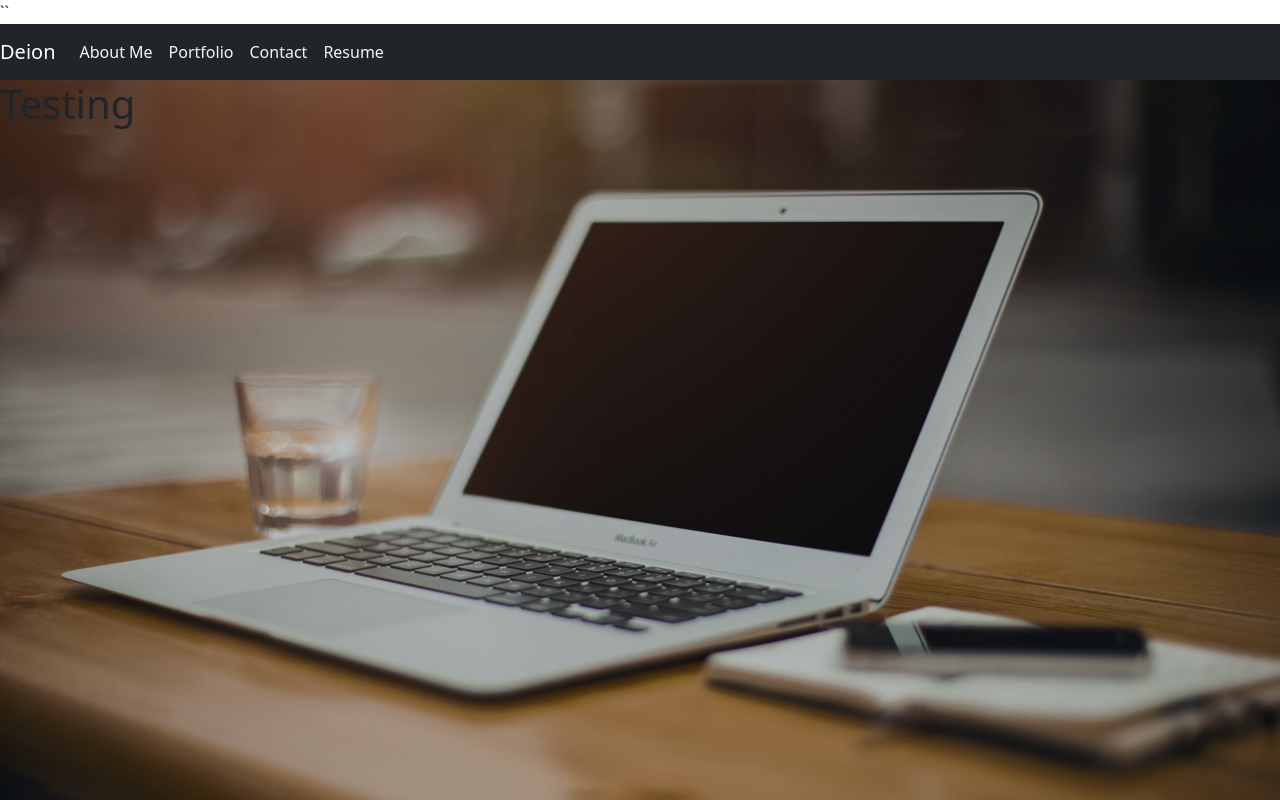
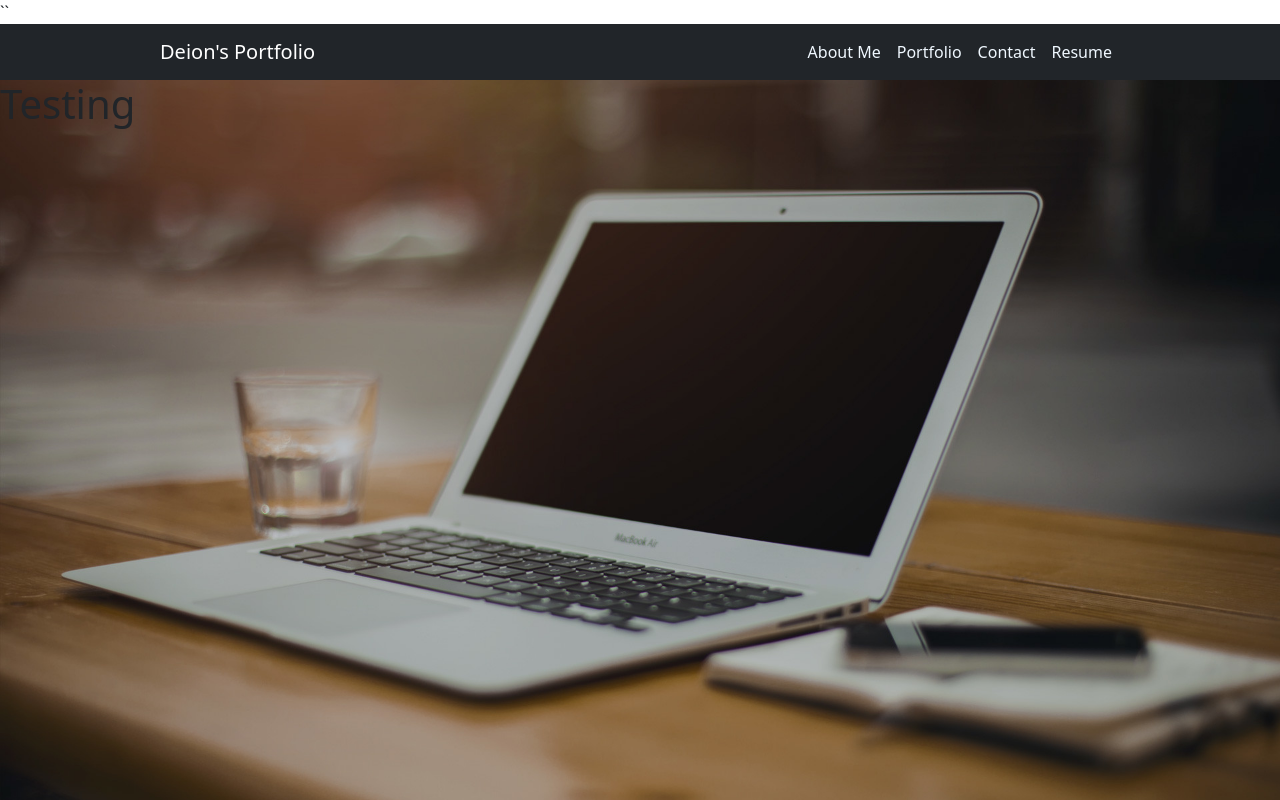
Before and after one commit to dponsones/React-Portfolio, a React (Create React App) app: page / in a window 1280 px wide. Built offline with nearby package versions, Linux system fonts and the light colour scheme.

Commit message:
updated navBar alignment

```diff
--- a/src/App.css
+++ b/src/App.css
@@ -38,10 +38,12 @@
 } */
 
 /* Nav-links */
-.navbar-nav{
-  text-align-last: auto;
+.navbar-nav {
+  margin-right: 10rem;
 }
-
+.navbar-brand {
+  margin-left: 10rem;
+}
 
 .navbar-nav> li > a {
   color:aliceblue;
--- a/src/components/NavBar.js
+++ b/src/components/NavBar.js
@@ -3,13 +3,13 @@ import React from 'react'
 const NavBar = () => {
   return (
     <nav className="navbar navbar-expand-lg navbar-light bg-dark">
-  <a className="navbar-brand" href="#">Deion</a>
+  <a className="navbar-brand" href="#">Deion's Portfolio</a>
   <button className="navbar-toggler" type="button" data-toggle="collapse" data-target="#navbarSupportedContent" aria-controls="navbarSupportedContent" aria-expanded="false" aria-label="Toggle navigation">
     <span className="navbar-toggler-icon"></span>
   </button>
 
   <div className="collapse navbar-collapse" id="navbarSupportedContent">
-    <ul className="navbar-nav">
+    <ul className="navbar-nav ms-auto">
       <li className="nav-item active">
         <a className="nav-link" href="#">About Me<span className="sr-only"></span></a>
       </li>
```
